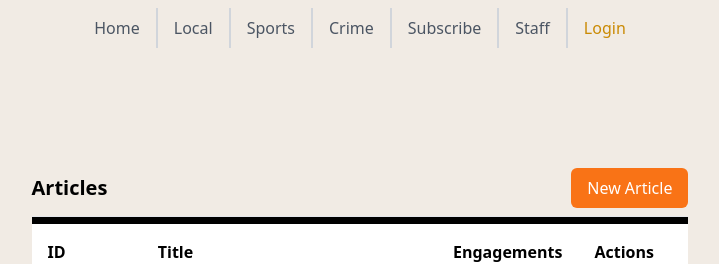
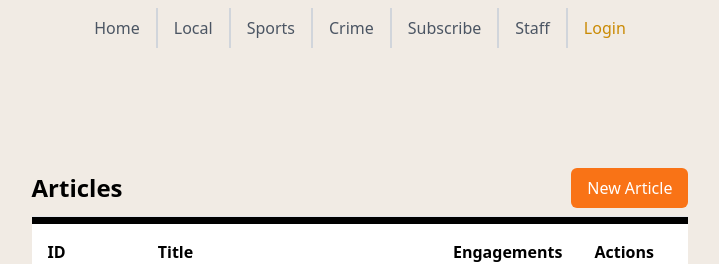
Before and after one commit to Algorithm-Allies/valleyNews, a React (Vite) app in the folder client/: page /auth/business/dashboard in a window 1280 px wide. Shown: the top 264 px of the page, without its empty margins (280-999 px from the left). Built offline with nearby package versions, Linux system fonts and the light colour scheme.

Commit message:
increase Articles title

```diff
--- a/client/src/pages/Business/BusinessPanel.jsx
+++ b/client/src/pages/Business/BusinessPanel.jsx
@@ -26,7 +26,7 @@ function BusinessPanel() {
   ]
   return <div>
     <div className="flex items-center">
-      <h2 className="text-xl font-bold">Articles</h2>
+      <h2 className="text-2xl font-bold">Articles</h2>
       <button className="ml-auto bg-orange-500 text-white py-2 px-4 rounded-md">New Article</button>
     </div>
     <hr className="h-2 bg-black mt-2" />
```
